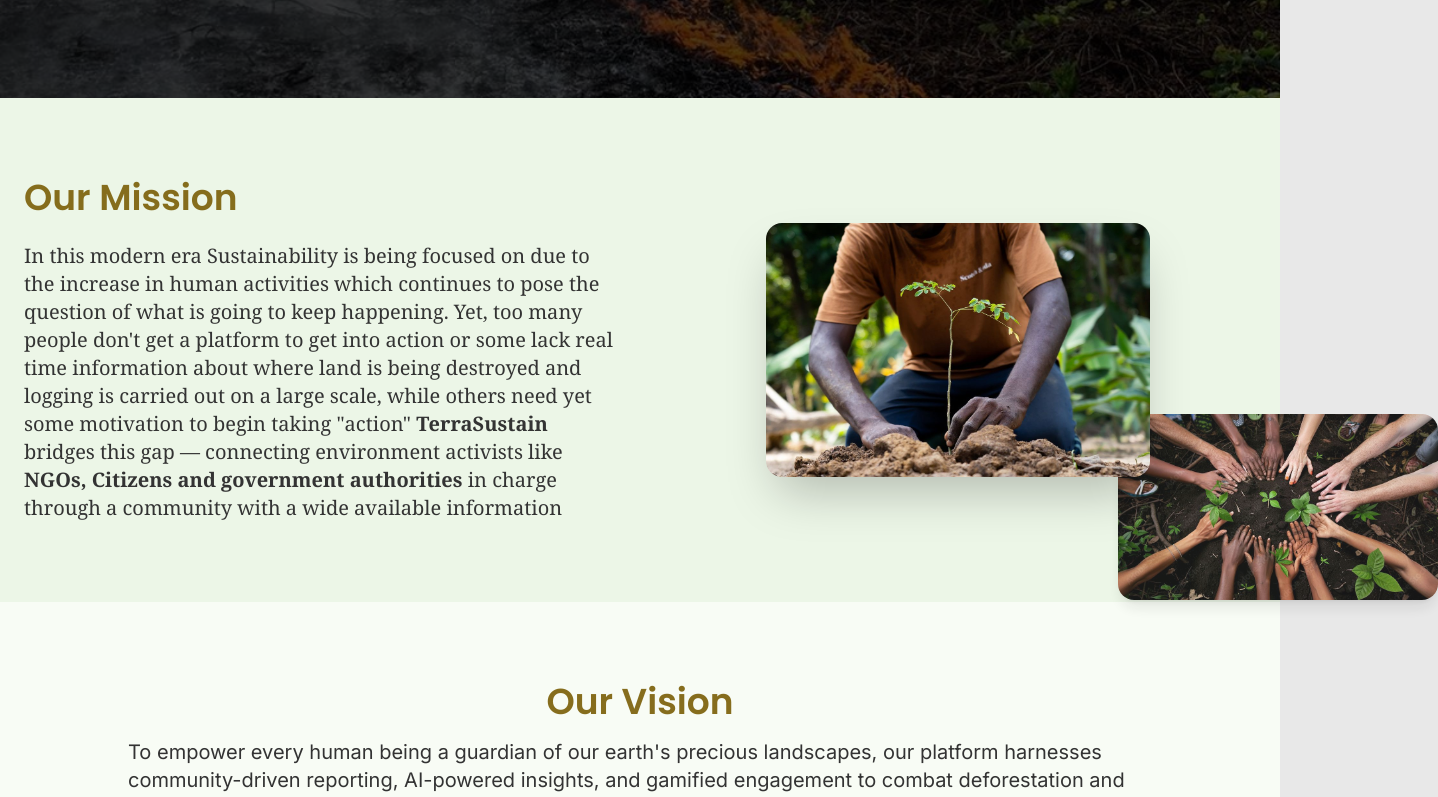
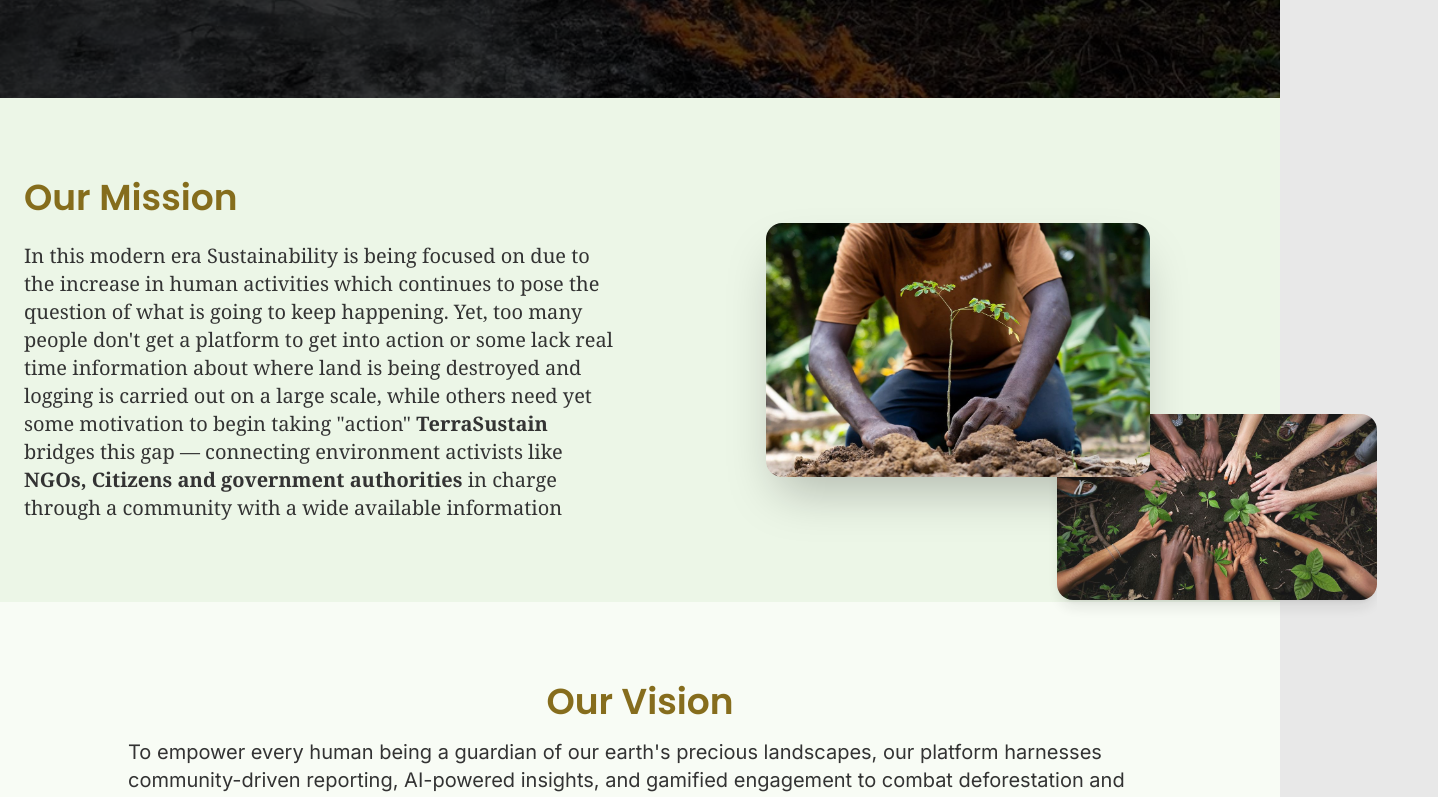
Before and after one commit to gdarlene/terra-sustain, a React (Vite) app in the folder terrasustain/: page /about in a window 1280 px wide. Shown: the part 414-1211 px from the top of the page, 1438 px wide, since content can reach past the window. Built offline with nearby package versions, Linux system fonts and the light colour scheme.

Commit message:
fixed overflow in production

```diff
--- a/terrasustain/src/components/unauthenticated/about.tsx
+++ b/terrasustain/src/components/unauthenticated/about.tsx
@@ -40,7 +40,7 @@ const AboutPage: React.FC = () => {
             <img
               src="/images/community-together.png"
               alt="people working hand in hand for sustainability"
-              className="hidden md:block w-full max-w-xs rounded-2xl shadow-lg object-cover absolute top-3/4 left-1/2 translate-x-1/2 -translate-y[-100%] opacity-90 z-0"
+              className="hidden md:block w-full max-w-xs rounded-2xl shadow-lg object-cover absolute top-3/4 left-2/3 translate-x-1/2-translate-y-full opacity-90 z-0"
             />
           </div>
           {/* Mission Text*/}
```
